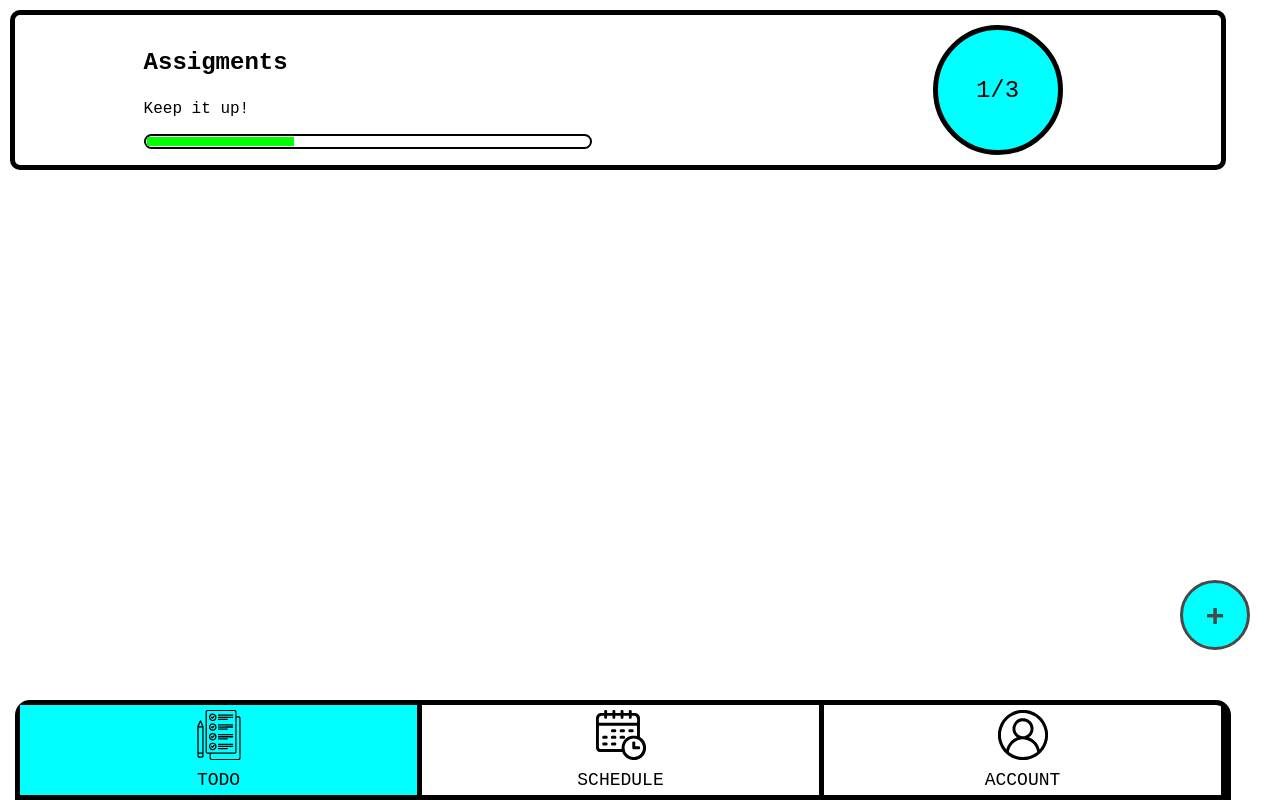
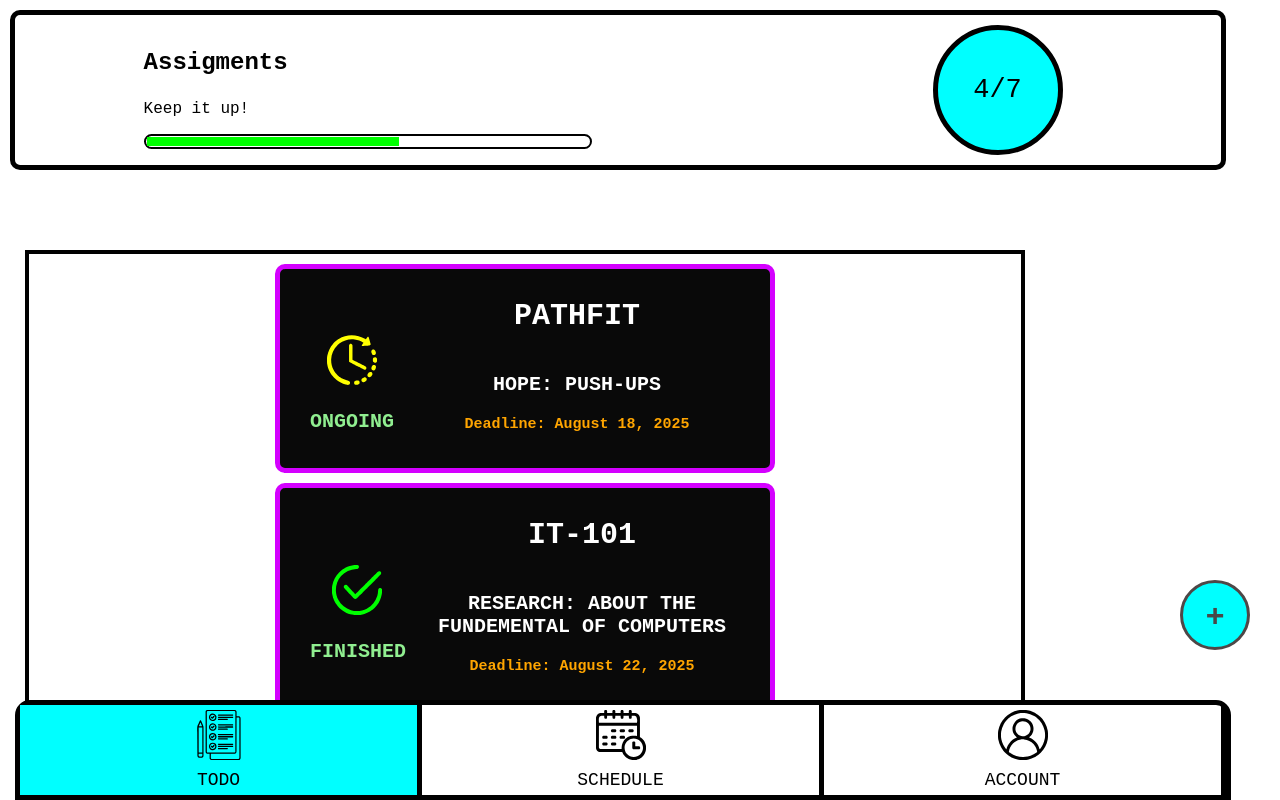
Before and after one commit to Suralta0925/Scheduler, a React (Vite) app: page / in a window 1280 px wide. Built offline with nearby package versions, Linux system fonts and the light colour scheme.

Commit message:
Added assignment  body

```diff
--- a/src/App.tsx
+++ b/src/App.tsx
@@ -1,6 +1,6 @@
 import Navigator from "./components/navBar"
 import FAB from "./components/FAB";
-import CardSection from "./sections/cardSection";
+import Body from "./components/Body";
 import Header from "./components/Header";
 
 function App() {
@@ -11,6 +11,7 @@ function App() {
   return(
     <>
     <Header/>
+    <Body/>
     <Navigator className="nav"/>
     <FAB id="FAB"/>
 
--- /dev/null
+++ b/src/components/Body.tsx
@@ -0,0 +1,12 @@
+import CardSection from "../sections/cardSection";
+import "../style/Body.css";
+
+function Body(){
+    return(
+        <div id="cardContainer">
+            <CardSection/>
+        </div>
+    );
+}
+
+export default Body;
--- a/src/components/Header.tsx
+++ b/src/components/Header.tsx
@@ -12,7 +12,7 @@ function Header(){
                 </div>
             </div>
             <div id="trackerDisplay">
-                <div id="display">1/3</div>
+                <div id="display">4/7</div>
             </div>
         </div>
     );
--- a/src/index.css
+++ b/src/index.css
@@ -10,9 +10,11 @@ body{
     justify-content: center;
     align-items: center;
     height: 100vh;
+    width: 100vw;
     font-family: 'Courier New', Courier, monospace;
     overflow: hidden;
     margin: 0;
+    padding: 0;
 }
 
 #FAB{
--- /dev/null
+++ b/src/style/Body.css
@@ -0,0 +1,17 @@
+*{
+
+}
+
+#cardContainer{
+    display: flex;
+    flex-direction: column;
+    align-items: center;
+    position: fixed;
+    top: 250px;
+    left:25px;
+    border: 4px solid black;
+    padding: 10px;
+    overflow-y:scroll ;
+    height: 60vh;
+    width: clamp(300px,90vw,1000px);
+}
--- a/src/style/Header.css
+++ b/src/style/Header.css
@@ -33,12 +33,13 @@
     display: flex;
     align-items: center;
     justify-content: center;
+    font-size: clamp(15px,2vw,18px);
 }
 
 #display{
     position: relative;
-    width: 130px;
-    height: 130px;
+    width: clamp(90px,15vw,130px);
+    height: clamp(90px,15vw,130px);
     border-radius: 50%;
     display: flex;
     justify-content: center;
@@ -59,7 +60,7 @@
 }
 
 #progressBar > div{
-    width: 33.33%;
+    width: 57.1%;
     height: 100%;
     background-color: lime;
 }
```
